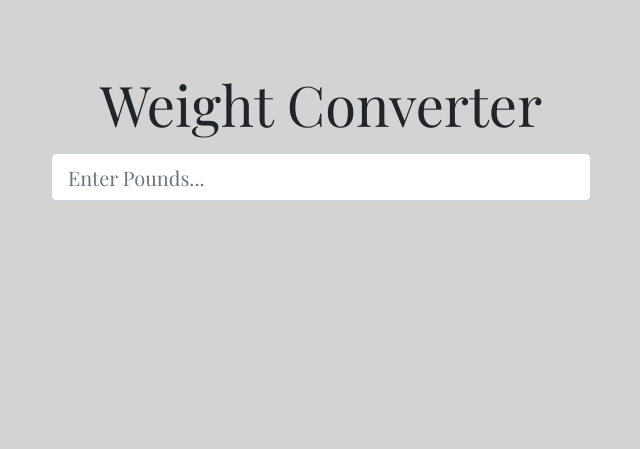
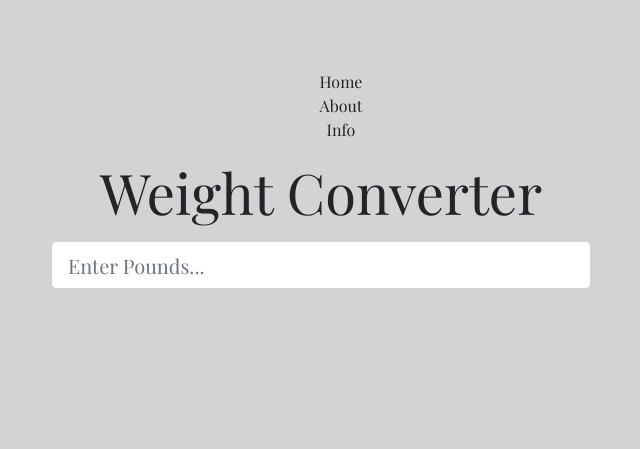
Before and after one commit to Aaron033/weight-convertor, a plain HTML site: page index.html in a window 1280 px wide. Shown: the whole page, without its empty margins (319-959 px from the left). Drawn offline with nearby package versions, Linux system fonts and the light colour scheme.

Commit message:
Menu added to html

```diff
--- a/style.css
+++ b/style.css
@@ -3,3 +3,16 @@ body {
     font-family: 'Playfair Display', serif;
     background-color: lightgray;
 }
+
+header{
+    text-align: center;
+}
+
+header li {
+    list-style: none;
+
+}
+
+header li a {
+    text-decoration: none;
+}
```
Also changed, not shown: index.html (+0 -2 lines).
